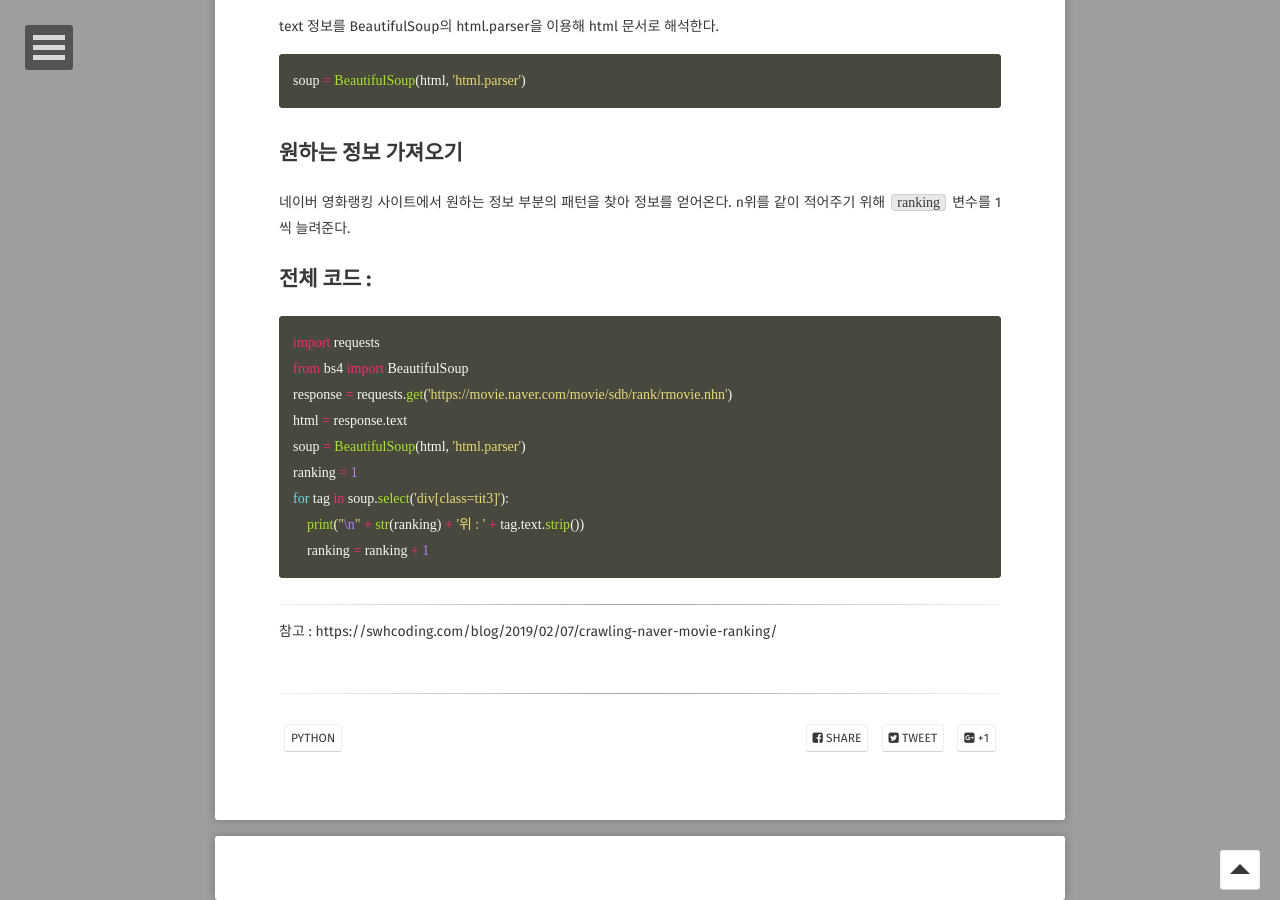
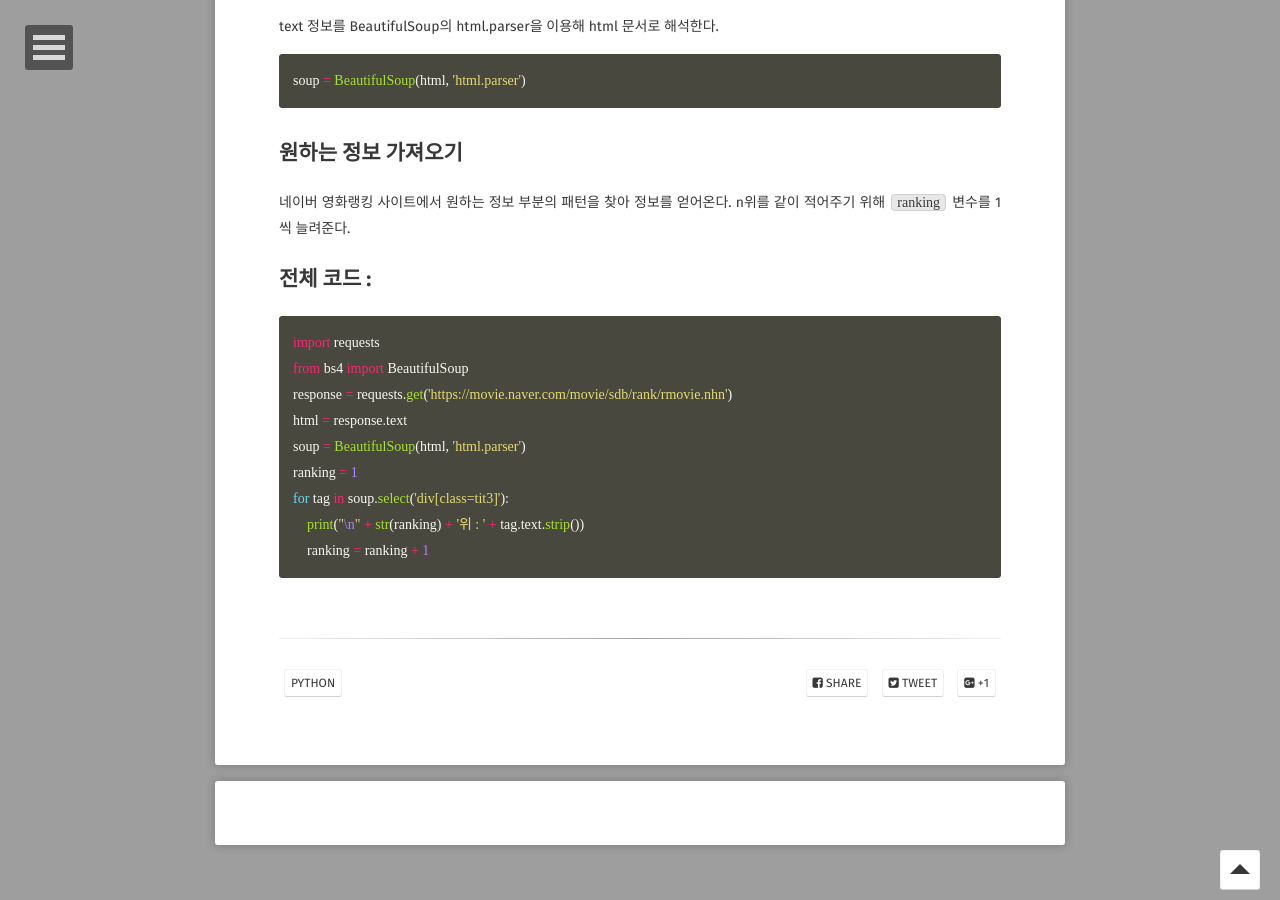
Before and after one commit to minhk05/minhk05.github.com, a Jekyll site: the page built from _posts/Python/2021-07-24-Crawling.md, in a window 1280 px wide and 900 px high, scrolled down 1057 px. Built offline with Jekyll 4.4.1, drawn with Linux system fonts in a browser that asks for light colours; some web fonts are replaced.

Commit message:
Update 2021-07-24-Crawling.md

````diff
--- a/_posts/Python/2021-07-24-Crawling.md
+++ b/_posts/Python/2021-07-24-Crawling.md
@@ -58,6 +58,3 @@ for tag in soup.select('div[class=tit3]'):
     print("\n" + str(ranking) + '위 : ' + tag.text.strip())
     ranking = ranking + 1
 ```
-
-- - -
-참고 : https://swhcoding.com/blog/2019/02/07/crawling-naver-movie-ranking/
````
